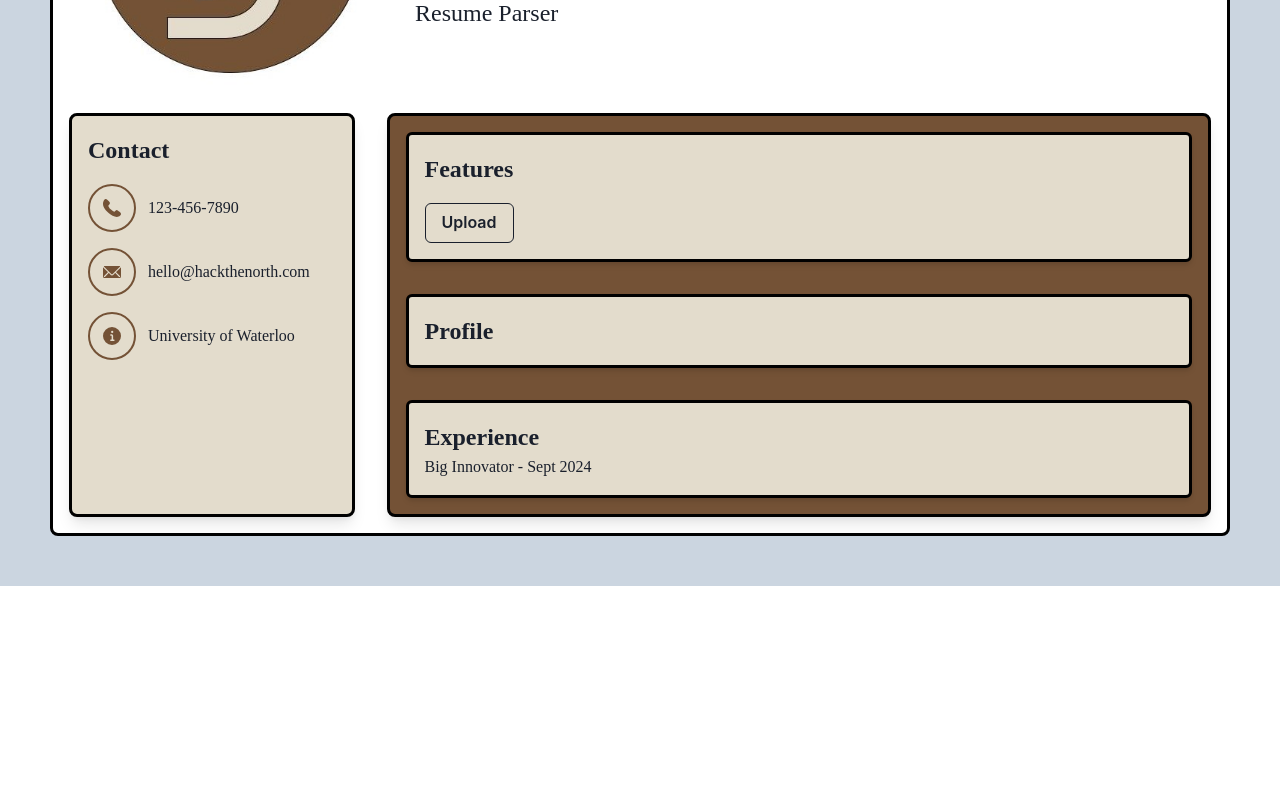
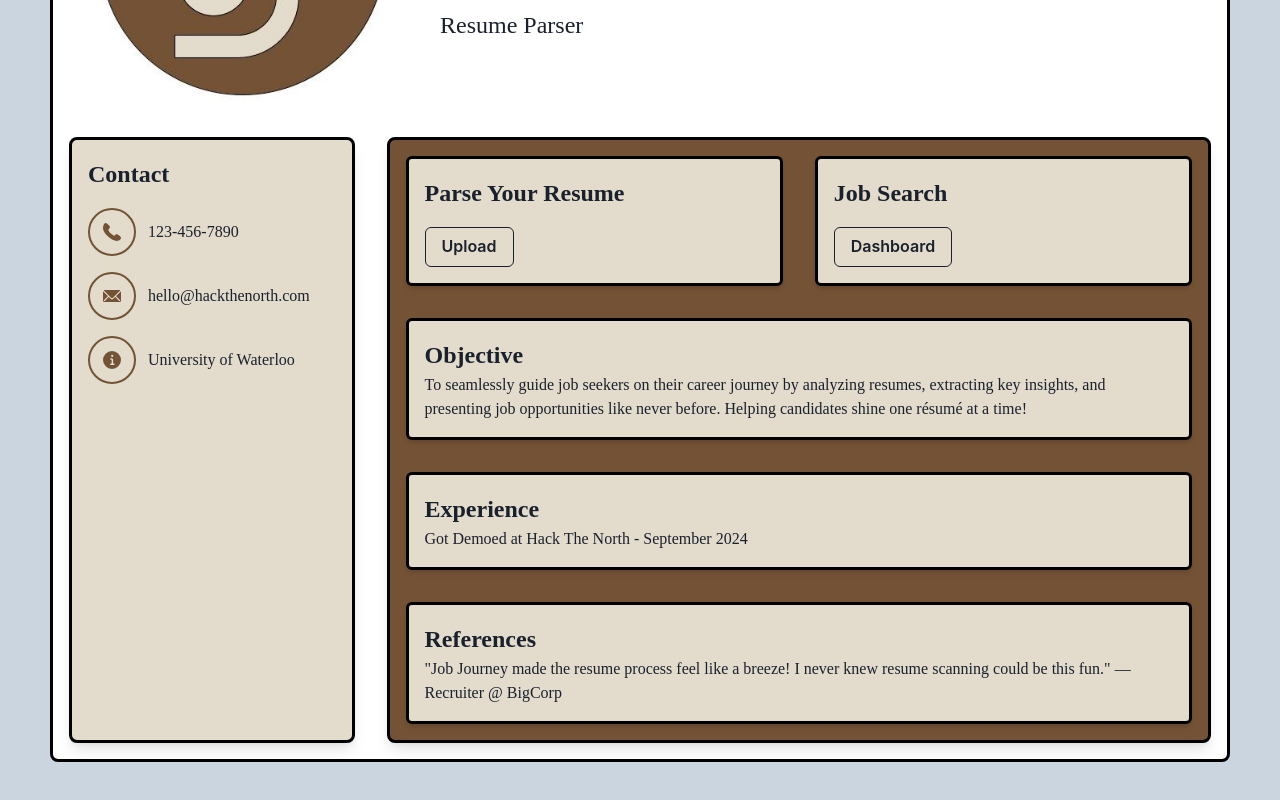
Before and after one commit to MandaranK/HTN2024, a React (Vite) app in the folder frontend/: page /home in a window 1280 px wide. Shown: the part 412-1212 px from the top of the page. Before the commit the page ends 998 px from the top, so only its background shows below. Built offline with nearby package versions, Linux system fonts and the light colour scheme.

Commit message:
Landing stuffs

```diff
--- a/frontend/src/components/Landing.jsx
+++ b/frontend/src/components/Landing.jsx
@@ -48,7 +48,7 @@ const JobJourneyUI = () => {
                                 </Text>
                             </Flex>
                             <HStack spacing={8} display={{ base: 'none', md: 'flex' }}>
-                                {['Features', 'Profile', 'Experience'].map((item) => (
+                                {['Features', 'Objective', 'Experience', 'References', 'Team'].map((item) => (
                                     <AnimatedBox
                                         key={item}
                                         whileHover={{ scale: 1.1 }}
@@ -66,7 +66,7 @@ const JobJourneyUI = () => {
                         <Flex mb={4} width="100%" alignItems="center">
                             {/* Logo */}
                             <Box>
-                                <img src={logo} alt="logo" style={{ width: '330px', height: 'auto' }} />
+                                <img src={logo} alt="logo" style={{ width: '355px', height: 'auto' }} />
                             </Box>
 
                             {/* Name & Title */}
@@ -149,35 +149,36 @@ const JobJourneyUI = () => {
                                 shadow="lg"
                                 border="3px solid black"
                             >
-                                {/* Features */}
+                                {/*Features*/}
+                                <Flex justify="space-between" gap={8}>
+                                    {/* Left Column */}
+                                    <Box flex="1" p={4} background="#E3DCCC" borderRadius="md" shadow="md" border="3px solid black">
+                                        <Text fontSize="2xl" fontWeight="bold" fontFamily="serif">Parse Your Resume</Text>                                            <Button mt={4} colorScheme="#745236" variant="outline">
+                                                Upload
+                                            </Button>
+                                    </Box>
+
+                                    {/* Right Column */}
+                                    <Box flex="1" p={4} background="#E3DCCC" borderRadius="md" shadow="md" border="3px solid black">
+                                        <Text fontSize="2xl" fontWeight="bold" fontFamily="serif">Job Search</Text>                                            <Button mt={4} colorScheme="#745236" variant="outline">
+                                                Dashboard
+                                            </Button>
+                                    </Box>
+                                </Flex>
+
+                                {/* Objective */}
                                 <AnimatedBox
                                     p={4}
                                     borderRadius="md"
                                     background="#E3DCCC"
                                     shadow="md"
-                                    whileHover={{ scale: 1.05 }}
+                                    whileHover={{ scale: 1.03 }}
                                     border="3px solid black"
                                 >
                                     <Text fontSize="2xl" fontWeight="bold" fontFamily="serif">
-                                        Features
+                                        Objective
                                     </Text>
-                                    <Button mt={4} colorScheme="#745236" variant="outline">
-                                        Upload
-                                    </Button>
-                                </AnimatedBox>
-
-                                {/* Profile */}
-                                <AnimatedBox
-                                    p={4}
-                                    borderRadius="md"
-                                    background="#E3DCCC"
-                                    shadow="md"
-                                    whileHover={{ scale: 1.05 }}
-                                    border="3px solid black"
-                                >
-                                    <Text fontSize="2xl" fontWeight="bold" fontFamily="serif">
-                                        Profile
-                                    </Text>
+                                    <Text fontFamily="serif">To seamlessly guide job seekers on their career journey by analyzing resumes, extracting key insights, and presenting job opportunities like never before. Helping candidates shine one résumé at a time!</Text>
                                 </AnimatedBox>
 
                                 {/* Experience */}
@@ -186,13 +187,29 @@ const JobJourneyUI = () => {
                                     borderRadius="md"
                                     background="#E3DCCC"
                                     shadow="md"
-                                    whileHover={{ scale: 1.05 }}
+                                    whileHover={{ scale: 1.03 }}
                                     border="3px solid black"
                                 >
                                     <Text fontSize="2xl" fontWeight="bold" fontFamily="serif">
                                         Experience
                                     </Text>
-                                    <Text fontFamily="serif">Big Innovator - Sept 2024</Text>
+                                    <Text fontFamily="serif">Got Demoed at Hack The North - September 2024</Text>
+                                </AnimatedBox>
+
+                                {/* References */}
+                                <AnimatedBox
+                                    p={4}
+                                    borderRadius="md"
+                                    background="#E3DCCC"
+                                    shadow="md"
+                                    whileHover={{ scale: 1.03 }}
+                                    border="3px solid black"
+                                >
+                                    <Text fontSize="2xl" fontWeight="bold" fontFamily="serif">
+                                        References
+                                    </Text>
+                                    <Text fontFamily="serif">"Job Journey made the resume process feel like a breeze! I never knew resume scanning could be this fun."
+                                        — Recruiter @ BigCorp</Text>
                                 </AnimatedBox>
                             </VStack>
                         </Flex>
```
